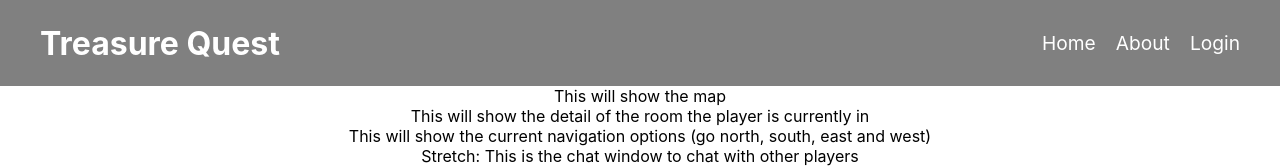
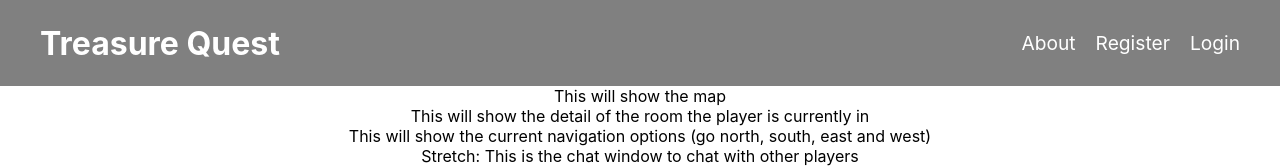
Before and after one commit to CSEU3-mud-sama/front-end, a React (Create React App) app: page / in a window 1280 px wide. Shown: the top 168 px of the page. Built offline with nearby package versions, Linux system fonts and the light colour scheme.

Commit message:
Add register/login

```diff
--- a/src/components/NavBar.jsx
+++ b/src/components/NavBar.jsx
@@ -34,8 +34,8 @@ function NavBar() {
             <div id='logo'>Treasure Quest</div>
             <div id='links'>
                 <ul>
-                    <li>Home</li>
                     <li>About</li>
+                    <li>Register</li>
                     <li>Login</li>
                 </ul>
             </div>
```
